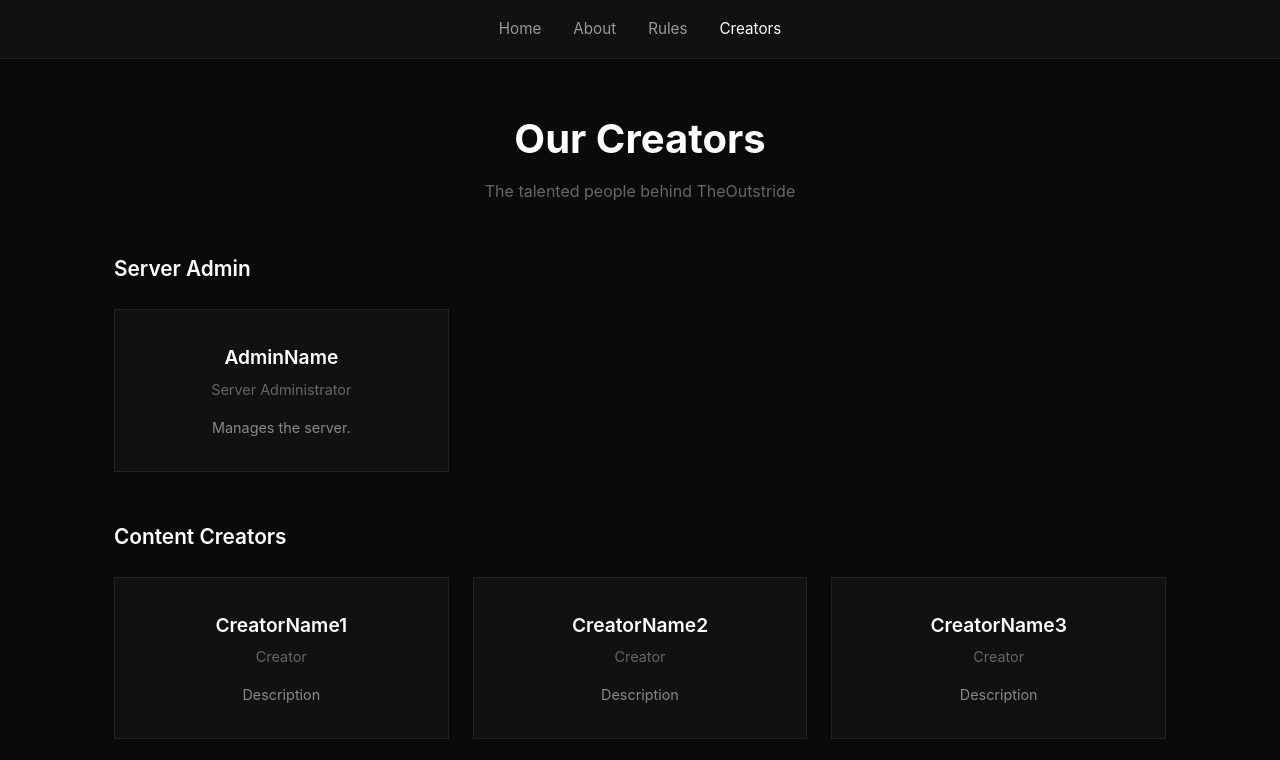
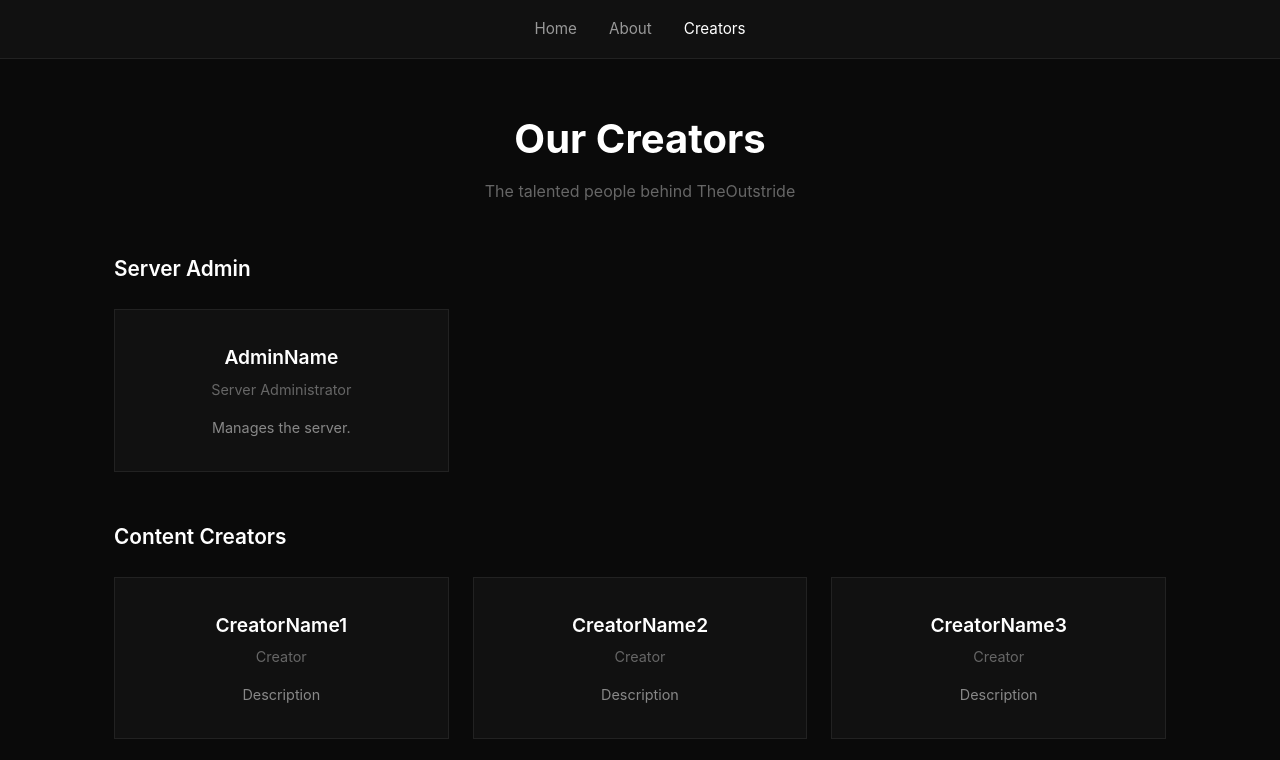
Before and after one commit to zskv-coding/theoutstride, a plain HTML site: page staff.html in a window 1280 px wide. Shown: the top 760 px of the page. Drawn offline with Linux system fonts and the light colour scheme.

Commit message:
Update staff.html

```diff
--- a/staff.html
+++ b/staff.html
@@ -155,7 +155,6 @@
         <ul>
             <li><a href="index.html">Home</a></li>
             <li><a href="about.html">About</a></li>
-            <li><a href="rules.html">Rules</a></li>
             <li><a href="staff.html" class="active">Creators</a></li>
         </ul>
     </nav>
```
